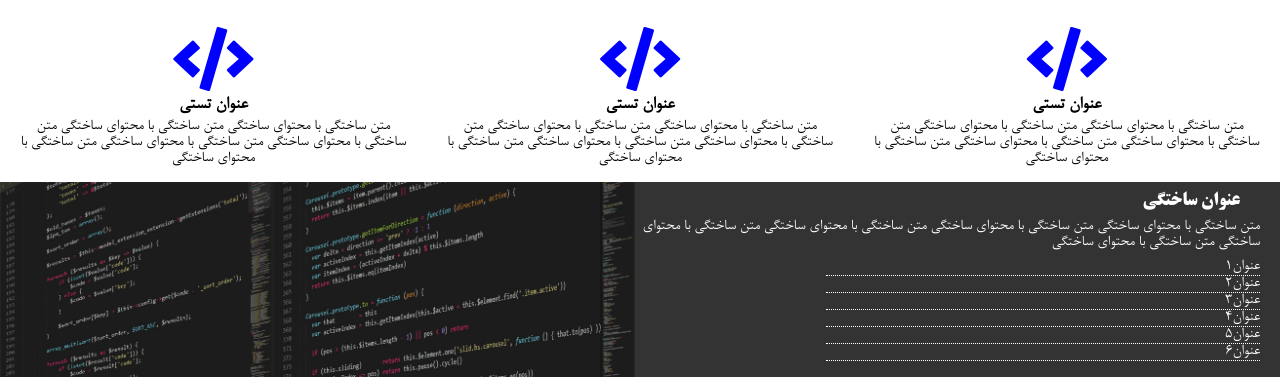
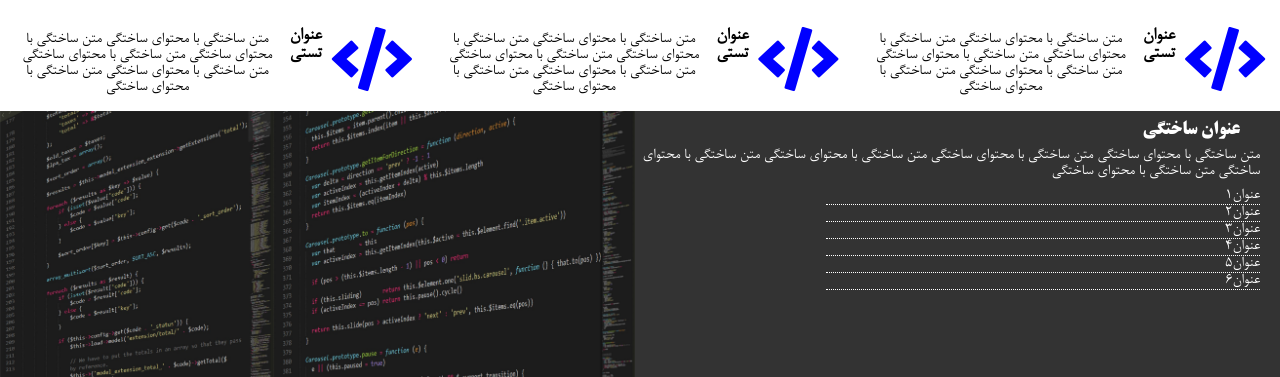
Before and after one commit to mj-ahrari/ui-flex, a plain HTML site: page index.html in a window 1280 px wide. Shown: the part 880-1257 px from the top of the page. Drawn offline with Linux system fonts and the light colour scheme.

Commit message:
fulscreen.css style  for becoming responsive, added to the project

```diff
--- /dev/null
+++ b/css/fullscreen.css
@@ -0,0 +1,17 @@
+.item{
+    display: flex;
+    flex-direction: row-reverse;
+    justify-content: center;
+    text-align: center;
+    padding: 10px;
+    margin: 5px;
+}
+.item i{
+    color: blue;
+    margin-bottom: 5px;
+    margin-left: 10px;
+}
+.item p{
+    margin-top: 5px;
+    margin-right: 10px;
+}
--- a/index.html
+++ b/index.html
@@ -7,7 +7,8 @@
 
     <link rel="stylesheet" href="css/all.css">
     <link rel="stylesheet" href="css/style.css">
-    <link rel="stylesheet" href="css/mobile.css" media="screen and (max-width:678)">
+    <link rel="stylesheet" href="css/mobile.css" media="screen and (max-width:678px)">
+    <link rel="stylesheet" href="css/fullscreen.css" media="screen and (min-width:1100px)">
     <title>ui project using flex</title>
 </head>
 <body>
```
